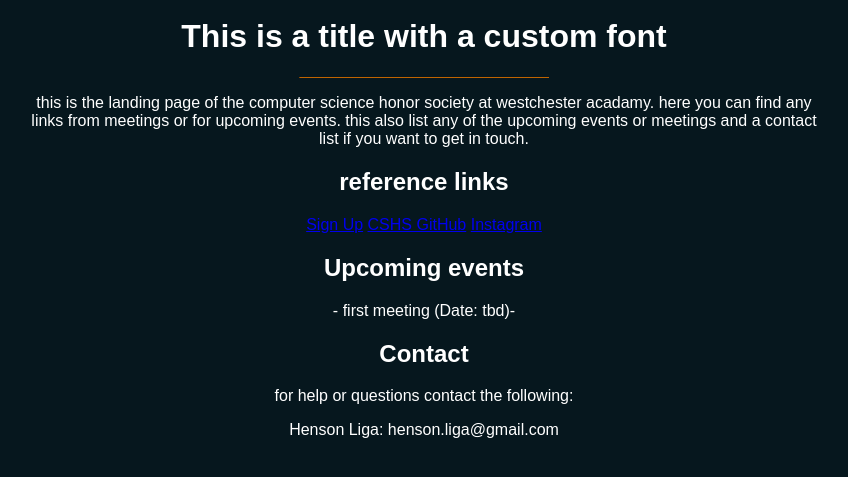
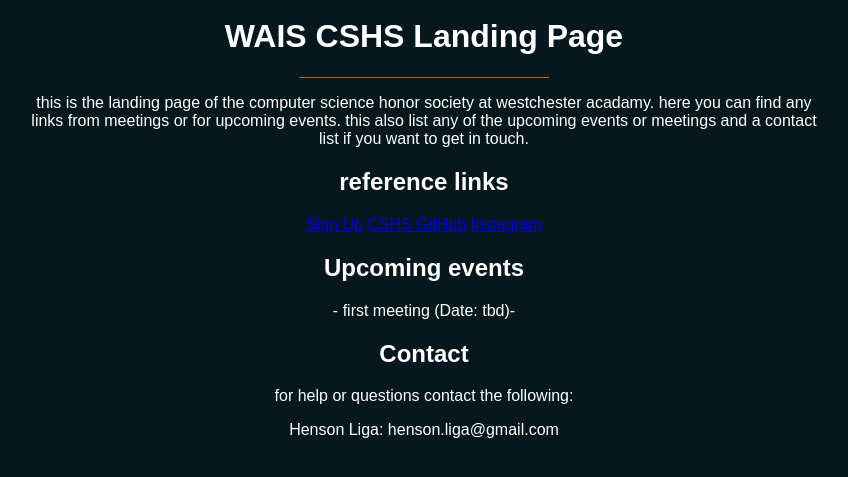
Before and after one commit to FantasticMrCat42/fantasticmrcat42.github.io, a plain HTML site: page index.html in a window 1280 px wide. Shown: the part 273-750 px from the top of the page, without its empty margins (216-1064 px from the left). Drawn offline with Linux system fonts and the light colour scheme; a web font is replaced by a local one.

Commit message:
Update index.html

```diff
--- a/index.html
+++ b/index.html
@@ -60,7 +60,7 @@
 <body>
     <div class="container">
         <img src="Logo.png" alt="WAIS CSHS" width="250" hight="250">
-        <center><h1>This is a title with a custom font</h1></center>
+        <center><h1>WAIS CSHS Landing Page</h1></center>
         <img src="Line1.png" alt="" width="250" hight="250">
         <center><p>this is the landing page of the computer science honor society at westchester acadamy. here you can find any links from meetings or for upcoming events. this also list any of the upcoming events or meetings and a contact list if you want to get in touch.</p></center>
         <center><h2>reference links</h2></center>
```
